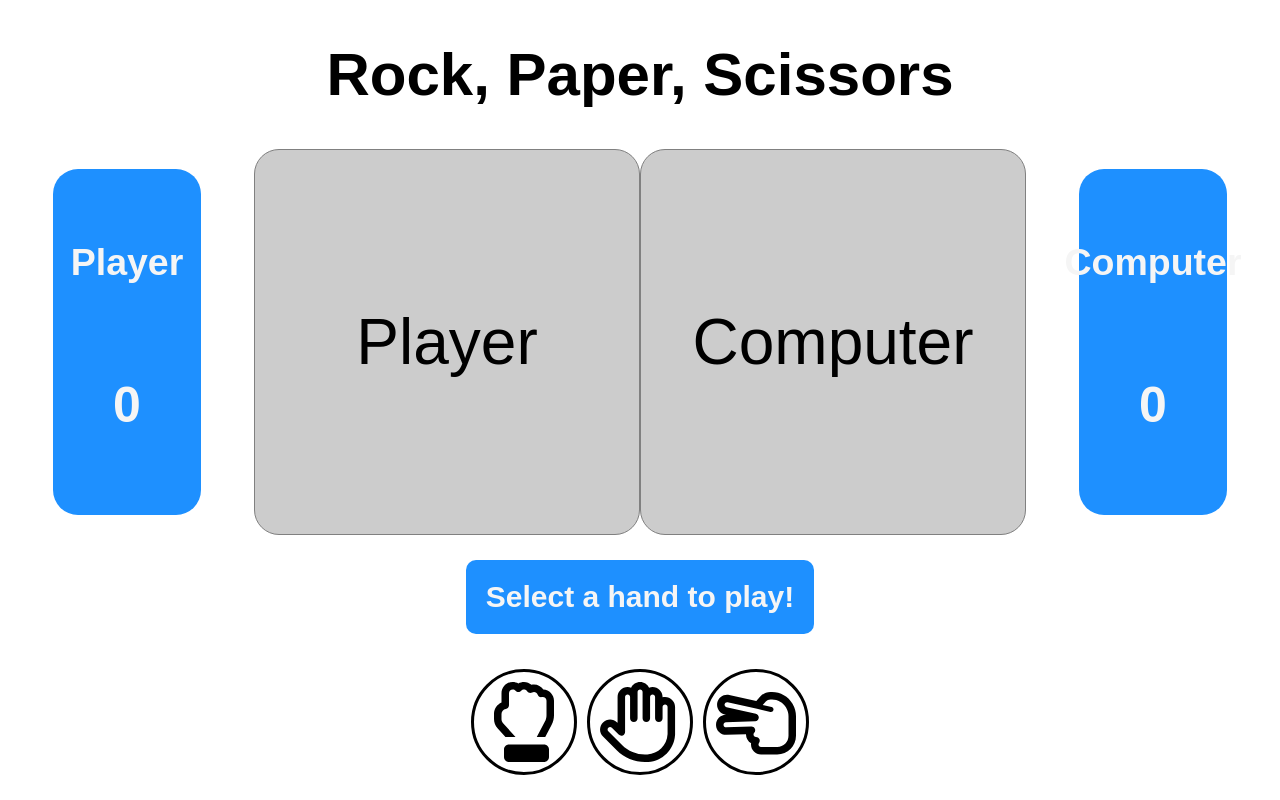
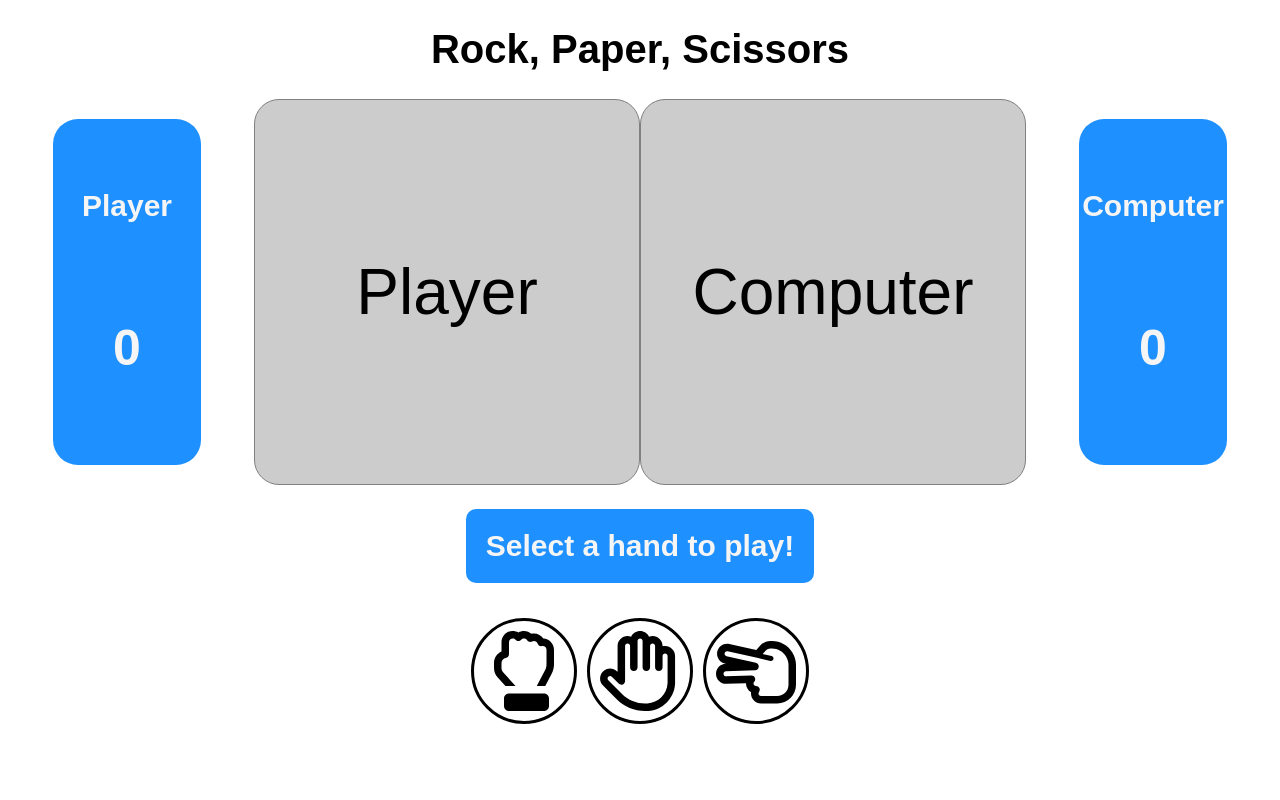
Before and after one commit to jmr0701/Rock-Paper-Scissors, a plain HTML site: page index.html in a window 1280 px wide. Drawn offline with Linux system fonts and the light colour scheme.

Commit message:
Decrease the size of h1 and info divs

```diff
--- a/styles/styles.css
+++ b/styles/styles.css
@@ -6,7 +6,7 @@ body,html {
 
 h1 {
   text-align: center;
-  font-size: 60px;
+  font-size: 40px;
 }
 
 .gameInfo {
@@ -23,7 +23,7 @@ h1 {
   background-color: dodgerblue;
   text-align: center;
   color: whitesmoke;
-  font-size: 25px;
+  font-size: 20px;
   margin: 20px 0px;
   padding: 0px 10px;
   border-radius: 25px;
```
